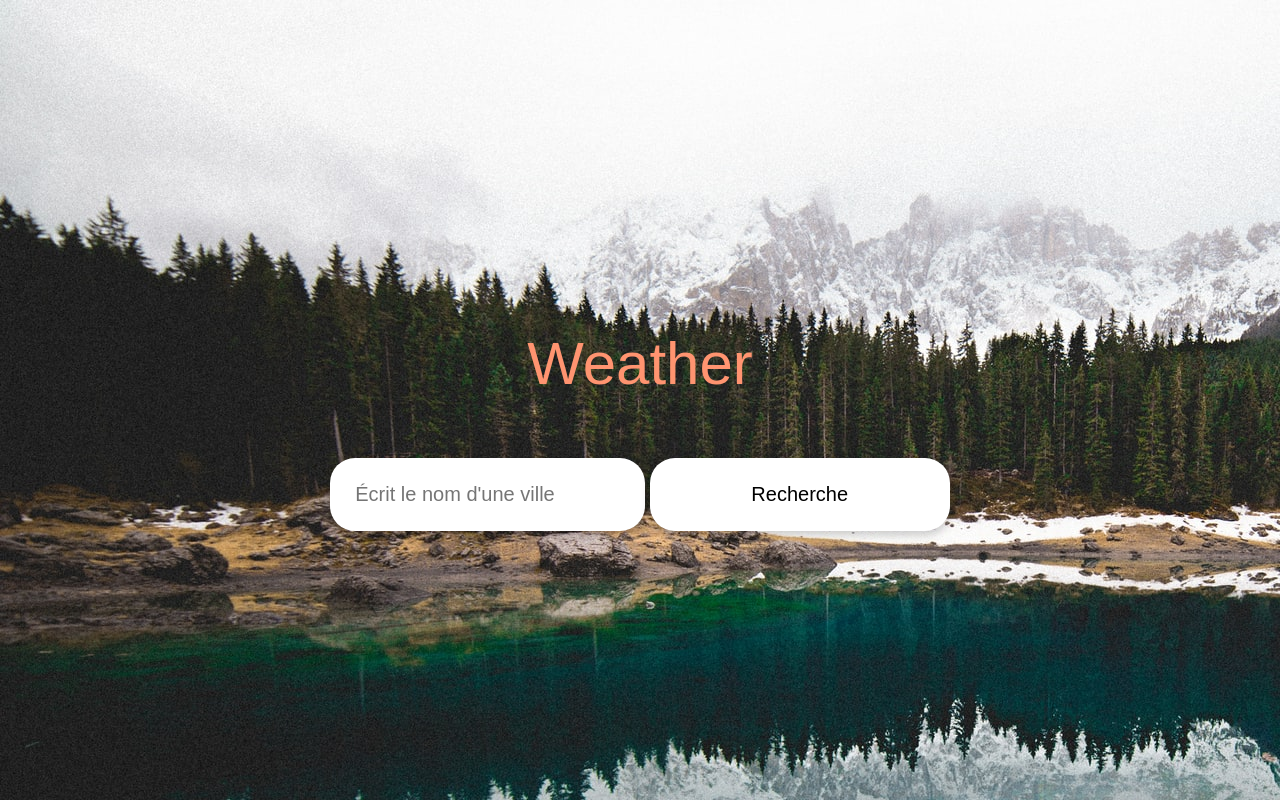
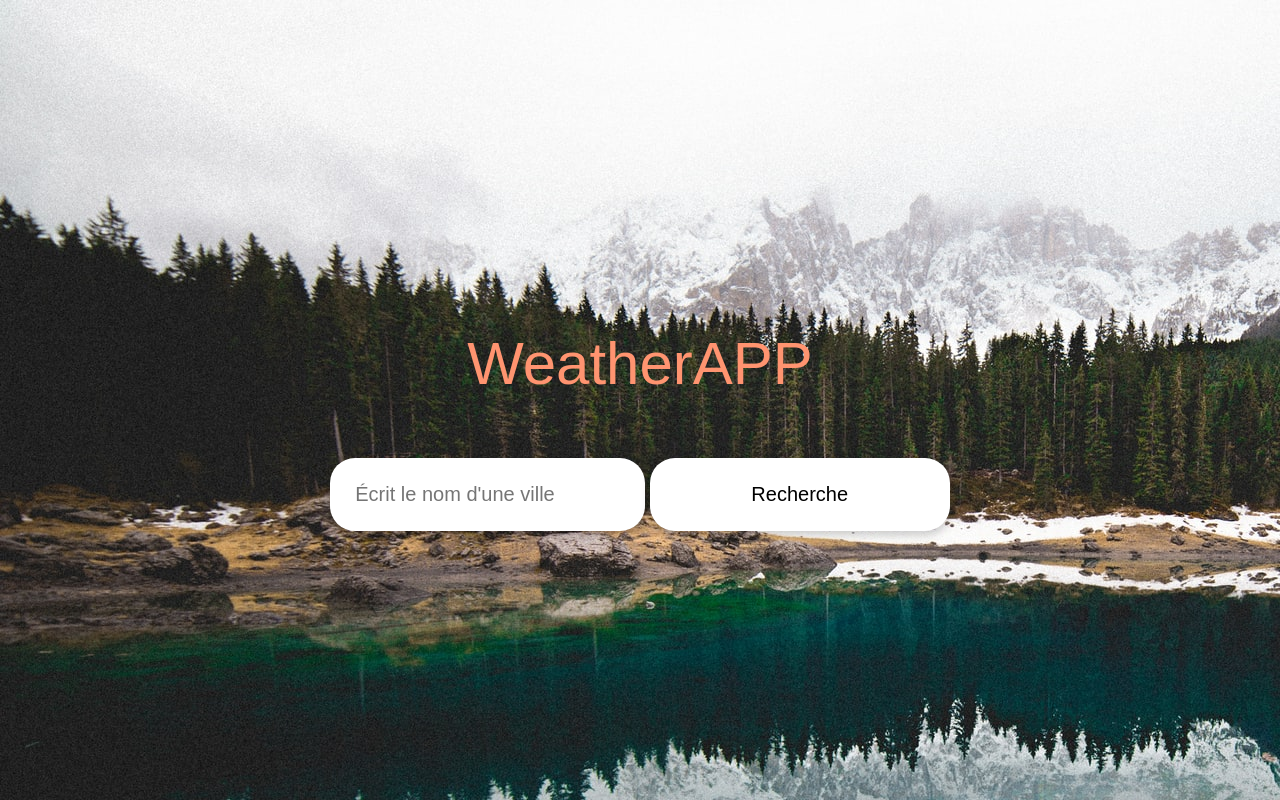
Before and after one commit to DorianMairy/WeatherAPP, a plain HTML site: page index.html in a window 1280 px wide. Drawn offline with nearby package versions, Linux system fonts and the light colour scheme.

Commit message:
weatherapp

```diff
--- a/assets/js/main.js
+++ b/assets/js/main.js
@@ -1,4 +1,4 @@
-// constante
+// constantes
 const apikey = "123573cc4ec236994ba2613961469c95";
 const main = document.getElementById("main");
 const form = document.getElementById("form");
--- a/index.html
+++ b/index.html
@@ -13,7 +13,7 @@
 
 
     <form id="form">
-        <p class="title">Weather</p>
+        <p class="title">WeatherAPP</p>
         <input type="text" id="search" placeholder="Écrit le nom d'une ville" autocomplete="on" />
         <input type="submit" id="btn-search" value="Recherche">
     </form>
```
